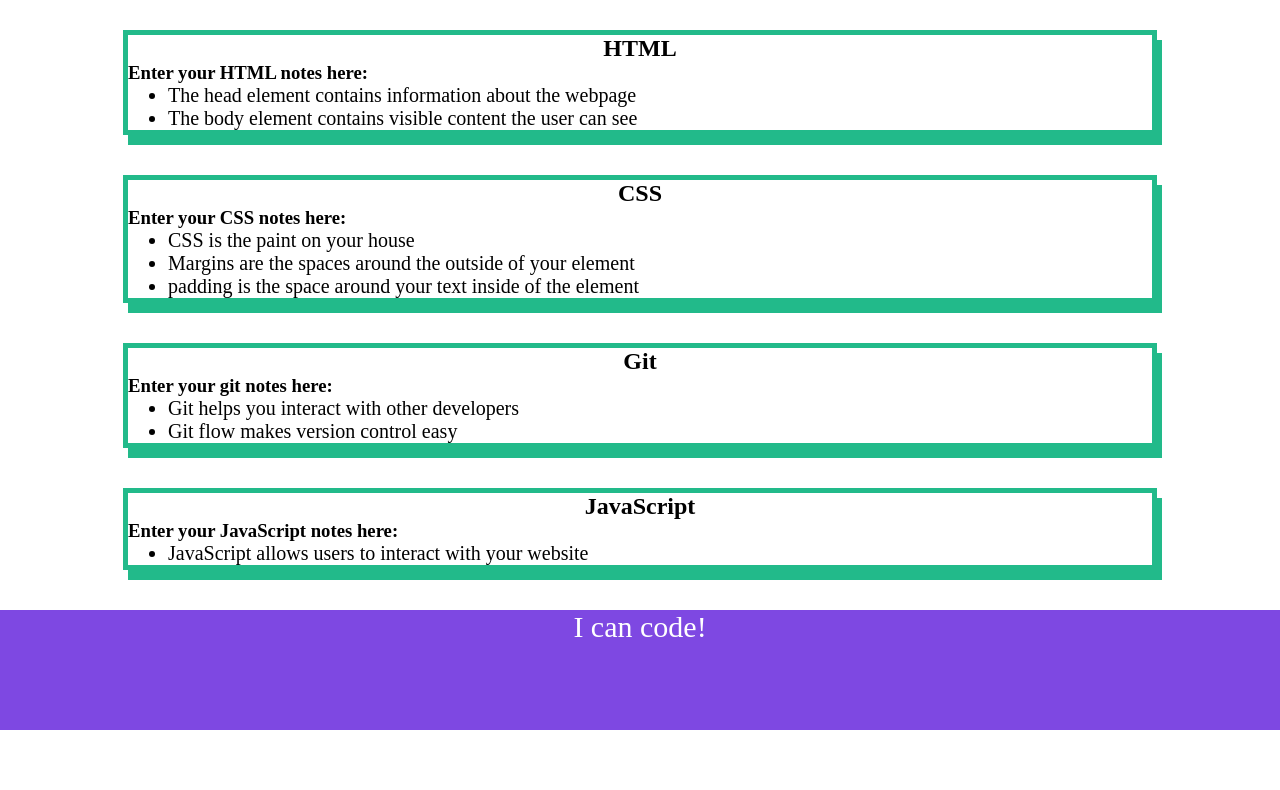
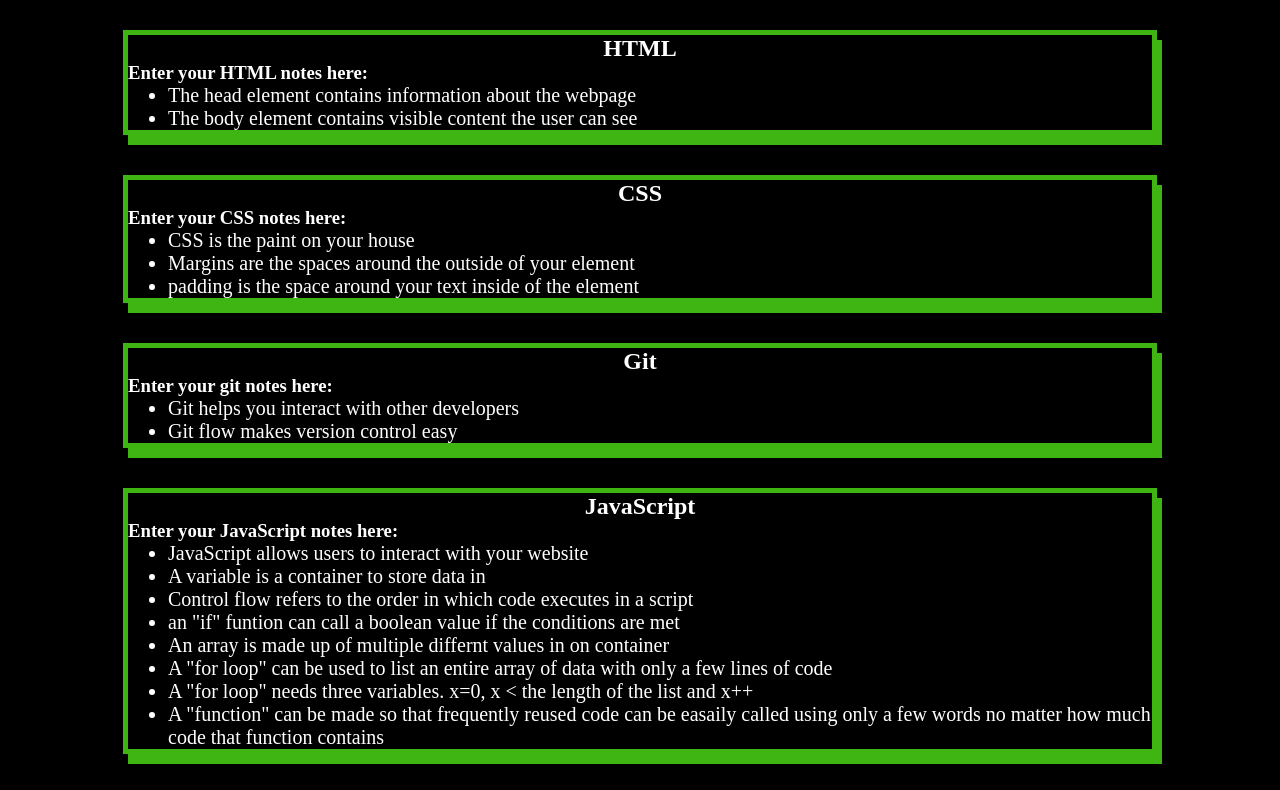
Before and after one commit to JasonBusenitz/prework-study-guide, a plain HTML site: page index.html in a window 1280 px wide. Shown: the part 130-920 px from the top of the page. Before the commit the page ends 860 px from the top, so only its background shows below. Drawn offline with Linux system fonts and the light colour scheme.

Commit message:
Added a function as well as changes to css and html

```diff
--- a/assets/script.js
+++ b/assets/script.js
@@ -1,20 +1,29 @@
-const topics = ["HTML","CSS","Git","JavaScript"];
+const topics = ['HTML','CSS','Git','JavaScript'];
+const randomTopic = topics[Math.floor(Math.random() * topics.length)]
+
+
+function listTopics() {
   for(let x = 0; x < topics.length; x++) {
     console.log(topics[x]);
    }
+}
 
-/*
-const topic = "HTML";
 
-if (topic === 'HTML') {
+function selectTopic() {
+  if (randomTopic === 'HTML') {
     console.log("Let's study HTML!");
-} else if (topic === 'CSS') {
+  } else if (randomTopic === 'CSS') {
     console.log("Let's study CSS!");
-} else if (topic === 'Git') {
+  } else if (randomTopic === 'Git') {
     console.log("Let's study Git!");
-} else if (topic === 'JavaScript') {
+  } else if (randomTopic === 'JavaScript') {
     console.log("Let's study JavaScript!");
   } else {
     console.log('Please try again!');
   }
-*/
+
+}
+console.log('Here are the topics we learned through the Prework')
+listTopics();
+console.log('Which topic should we study first?')
+selectTopic();
--- a/assets/style.css
+++ b/assets/style.css
@@ -1,19 +1,24 @@
 * {
     margin: 0;
     padding: 0;
+    background-color: black;
    }
 
    header,
    footer {
     width: 100%;
     height: 120px;
-    background-color: #7e48e2;
+    background-color: #3FB513;
     color: white;
    }
 
    h1,
    h2 {
     text-align: center;
+    color: white;
+   }
+   h3 {
+    color: white;
    }
 
    img {
@@ -27,15 +32,17 @@
    ul {
     padding-left: 40px;
     font-size: 20px;
+    color: white;
    }
 
    p {
     text-align: center;
     font-size: 30px;
+    color: white;
    }
    .card {
     width: 80%;
     margin: 40px auto;
-    border: 5px solid #22BA8A;
-    box-shadow: 5px 10px #22BA8A;
+    border: 5px solid #3FB513;
+    box-shadow: 5px 10px #3FB513;
   }
--- a/index.html
+++ b/index.html
@@ -11,7 +11,7 @@
     <header id="top">
       <h1>Prework Study Guide</h1>
       <img src="./assets/bowtie-cat.png" alt="Profile image of cat wearing a bow tie." />
-      <h2>✨ Open the Console to See What's Happening ✨</h2>
+      <h2> Open the Console to See What's Happening </h2>
     </header>
     <main>
       <section class="card" id="html-section">
@@ -43,6 +43,13 @@
             <h3>Enter your JavaScript notes here:</h3>
             <ul>
               <li>JavaScript allows users to interact with your website</li>
+              <li>A variable is a container to store data in</li>
+              <li>Control flow refers to the order in which code executes in a script</li>
+              <li>an "if" funtion can call a boolean value if the conditions are met</li>
+              <li>An array is made up of multiple differnt values in on container</li>
+              <li>A "for loop" can be used to list an entire array of data with only a few lines of code</li>
+              <li>A "for loop" needs three variables. x=0, x < the length of the list and x++</li>
+              <li>A "function" can be made so that frequently reused code can be easaily called using only a few words no matter how much code that function contains</li>
             </ul>
             </section>
     </main>
```
Lines whose indentation alone changed are shown as unchanged.
